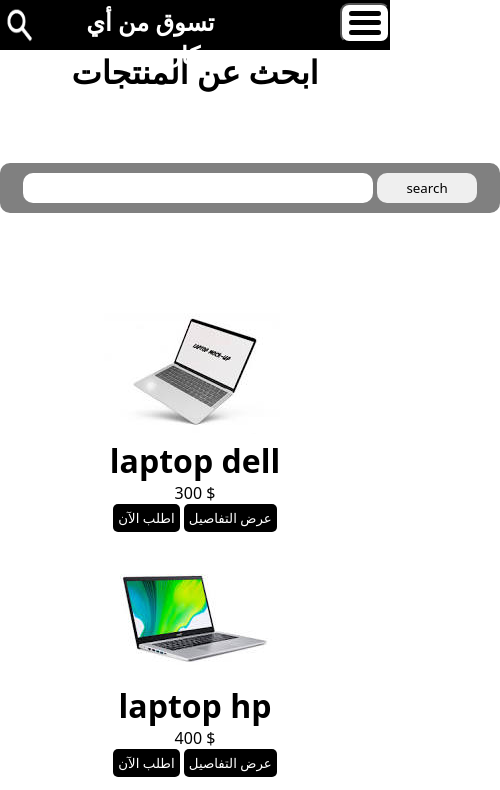
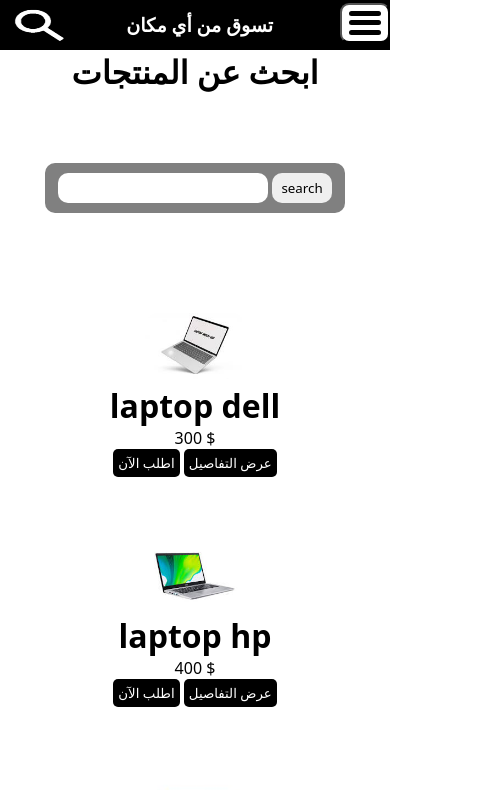
Before and after one commit to AmmarMohamed5/eCommerce, a plain HTML site: page site.html in a window 390 px wide. Shown: the top 790 px of the page, 500 px wide, since content can reach past the window. Drawn offline with Linux system fonts and the light colour scheme.

Commit message:
Add files via upload

```diff
--- a/css/style.css
+++ b/css/style.css
@@ -1,4 +1,41 @@
 *{margin:0;padding:0;box-sizing:border-box;font-family:system-ui;}
+.nav1{
+    width:100%;
+    height:50px;
+    background-color:#000;
+    position:sticky;
+    top:0;
+    color:#fff;
+}
+.nav1 .left{
+    width:10%;
+    height:50px;
+    float:left;
+}
+.nav1 .left img{
+    width:100%;
+    height:100%;
+    cursor:pointer;
+}
+.nav1 .center{
+    width:45%;
+    height:50px;
+    float:left;
+    padding-top: 5px;
+}
+.nav1 .center h1{
+    text-align:right;
+}
+.nav1 .center h1 a{
+    color:#fff;
+    text-decoration: none;
+}
+.nav1 .right{
+    width:45%;
+    height:50px;
+    float:left;
+    text-align:right;
+}
 .nav1 .right .btn1{
     background-color:#fff;
     width:50px;
@@ -53,43 +90,6 @@
 .nav2.active{
     display:block;
 }
-.nav1{
-    width:100%;
-    height:50px;
-    background-color:#000;
-    position:sticky;
-    top:0;
-    color:#fff;
-}
-.nav1 .left{
-    width:10%;
-    height:50px;
-    float:left;
-}
-.nav1 .left img{
-    width:100%;
-    height:100%;
-    cursor:pointer;
-}
-.nav1 .center{
-    width:45%;
-    height:50px;
-    float:left;
-    padding-top: 5px;
-}
-.nav1 .center h1{
-    text-align:right;
-}
-.nav1 .center h1 a{
-    color:#fff;
-    text-decoration: none;
-}
-.nav1 .right{
-    width:45%;
-    height:50px;
-    float:left;
-    text-align:right;
-}
 .search{
     background-color: grey;
     width:500px;
@@ -114,6 +114,9 @@
     width:300px;
     height:200px;
     margin-top:30px;
+}
+.products .product img{
+    border-radius:15px;
 }
 .btn{
     width:auto;
@@ -242,3 +245,34 @@
     color:#000;
     text-decoration:none;
 }
+@media (min-width:300px) and (max-width:500px) {
+    .search{
+        width:300px;
+    }
+    .nav1 .left{
+        width:20%;
+    }
+    .nav1 .center{
+        width:50%;
+    }
+    .nav1 .center h1{
+        font-size:19px;
+        margin-top:7px;
+        font-weight:bold;
+    }
+    .nav1 .right{
+        width:30%;
+    }
+    .products .product img{
+        width:100px;
+    }
+    .nav2{
+        width:100%;
+        height:100px;
+        position:fixed;
+        right:0;
+        text-align:center;
+        display:none;
+        top:50px;
+    }
+}
```
